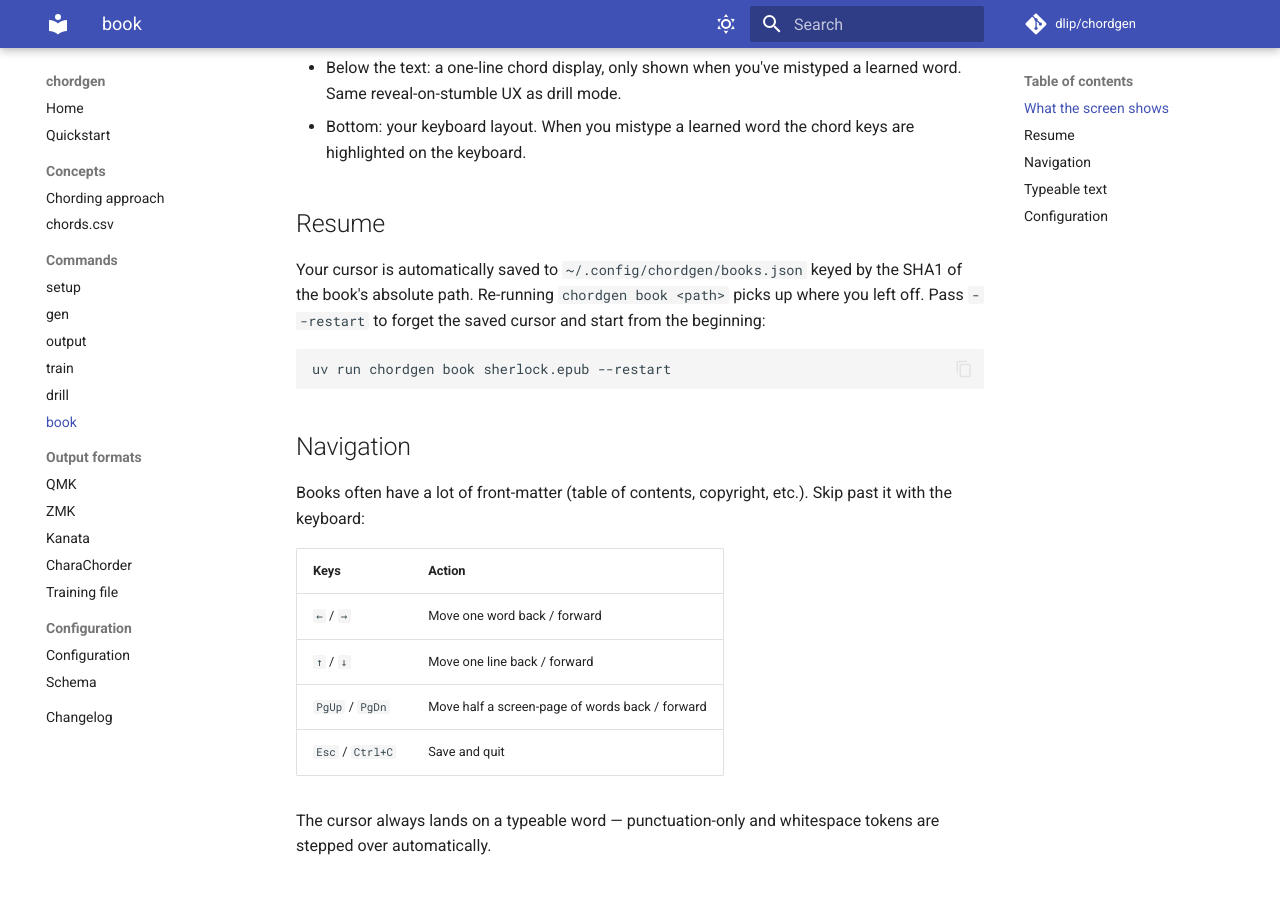
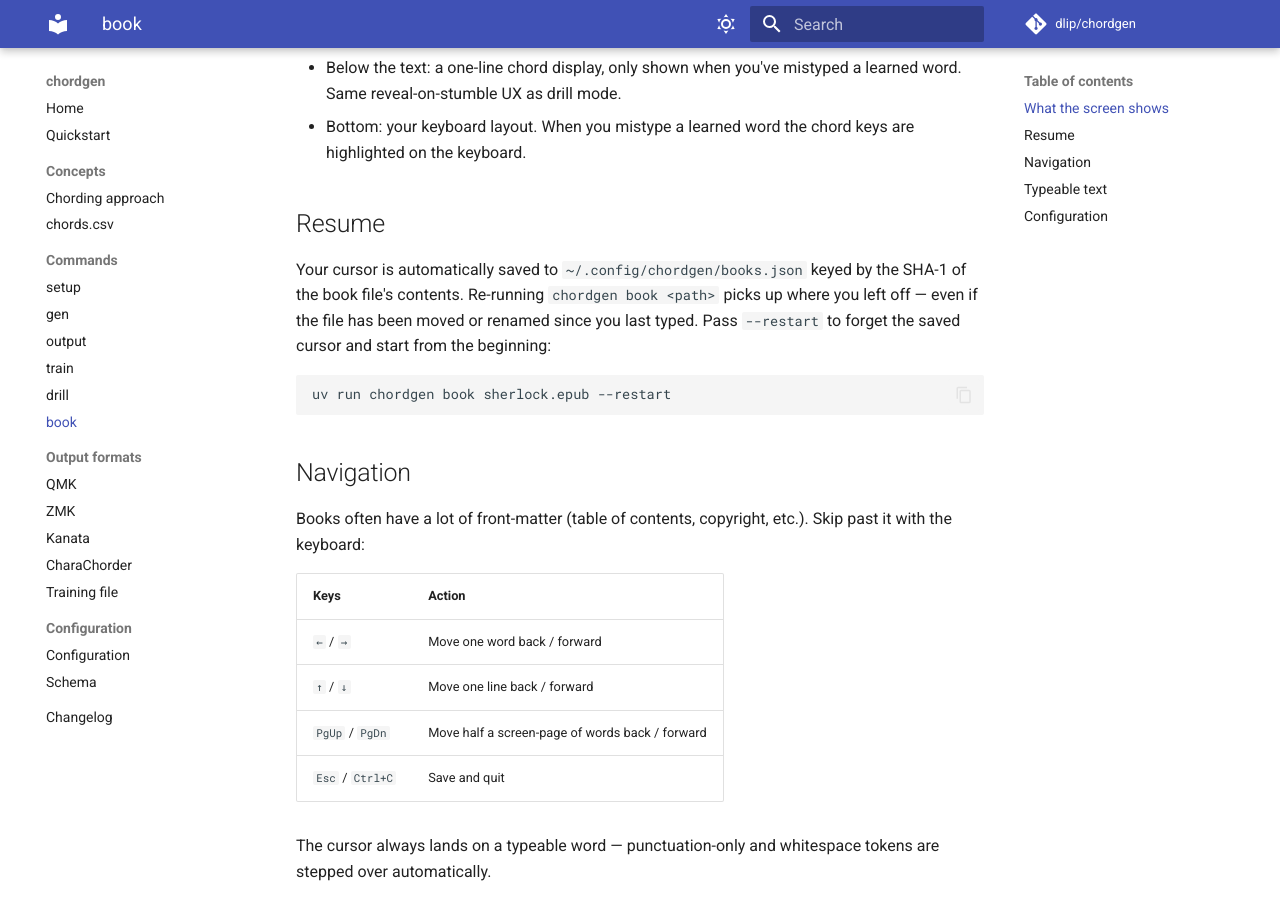
Before and after one commit to dlip/chordgen, an MkDocs documentation site: the page built from docs/commands/book.md, in a window 1280 px wide and 900 px high, scrolled down 628 px. Built offline with MkDocs 1.6.1 and Material for MkDocs 9.7.7, drawn with Linux system fonts in a browser that asks for light colours; comment, search, counter and statistics services are not loaded.

Commit message:
book: use content hash for resume key instead of path
Progress is keyed by SHA-1 of file contents, so moving/renaming the
file no longer breaks resume. Removed path field from books.json.

````diff
--- a/docs/commands/book.md
+++ b/docs/commands/book.md
@@ -31,10 +31,10 @@ Supported formats:
 ## Resume
 
 Your cursor is automatically saved to `~/.config/chordgen/books.json`
-keyed by the SHA1 of the book's absolute path. Re-running
-`chordgen book <path>` picks up where you left off. Pass
-`--restart` to forget the saved cursor and start from the
-beginning:
+keyed by the SHA-1 of the book file's contents. Re-running
+`chordgen book <path>` picks up where you left off — even if the file
+has been moved or renamed since you last typed. Pass `--restart` to
+forget the saved cursor and start from the beginning:
 
 ```sh
 uv run chordgen book sherlock.epub --restart
````
Also changed, not shown: docs/changelog.md (+7 -0 lines), 2 other files.
